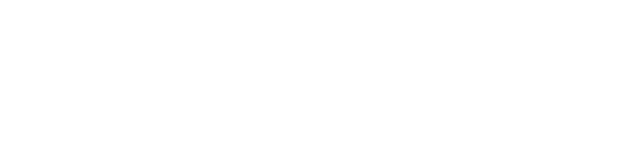
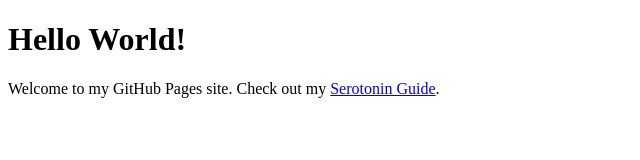
Before and after one commit to eroesisttech/eroesisttech, a plain HTML site: page index.html in a window 1280 px wide. Shown: the whole page, without its empty margins (0-640 px from the left). Drawn offline with Linux system fonts and the light colour scheme.

Commit message:
Update index.html

```diff
--- a/index.html
+++ b/index.html
@@ -1,2 +1,10 @@
 <!DOCTYPE html>
-<Title>Hello World!</Title>
+<html>
+<head>
+    <title>Hello World!</title>
+</head>
+<body>
+    <h1>Hello World!</h1>
+    <p>Welcome to my GitHub Pages site. Check out my <a href="guides/Serotonin.html">Serotonin Guide</a>.</p>
+</body>
+</html>
```
